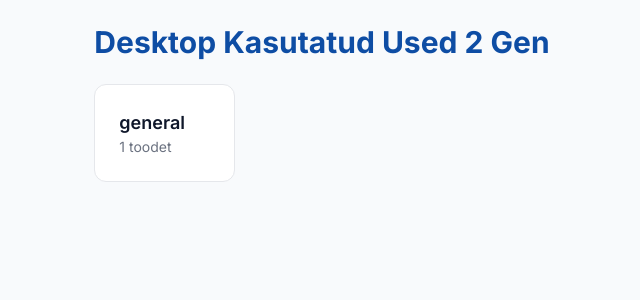
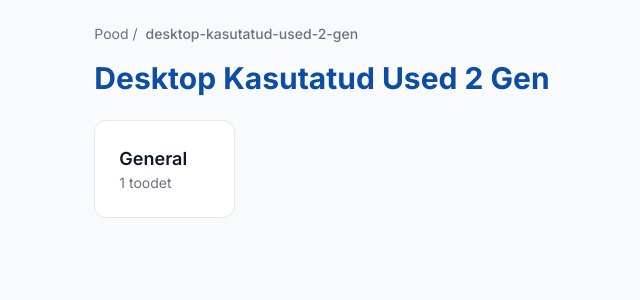
Before and after one commit to raivoto/canman.github.io, a Next.js app: page /pood/desktop-kasutatud-used-2-gen in a window 1280 px wide. Shown: the top 300 px of the page, without its empty margins (318-958 px from the left). Built offline with nearby package versions, Linux system fonts and the light colour scheme.

Commit message:
Update page.tsx

```diff
--- a/src/app/pood/[top]/page.tsx
+++ b/src/app/pood/[top]/page.tsx
@@ -1,18 +1,41 @@
-import fs from 'fs'; import path from 'path'; import Link from 'next/link';
+import fs from 'fs';
+import path from 'path';
+import Link from 'next/link';
+import { notFound } from 'next/navigation';
+
+export async function generateStaticParams() {
+  const base = path.join(process.cwd(), 'src/data/products');
+  if (!fs.existsSync(base)) return [];
+  return fs.readdirSync(base)
+    .filter(f => fs.statSync(path.join(base, f)).isDirectory())
+    .map(top => ({ top }));
+}
+
 export default function Page({ params }: { params: { top: string } }) {
   const dir = path.join(process.cwd(), `src/data/products/${params.top}`);
-  if (!fs.existsSync(dir)) return <div>404</div>;
-  const subs = fs.readdirSync(dir).filter(f=>f.endsWith('.json')).map(f=>{
-    const data = JSON.parse(fs.readFileSync(path.join(dir,f),'utf8'));
-    return { slug: f.replace('.json',''), name: data[0]?.subCategory || f.replace('.json',''), count: data.length };
-  });
+  if (!fs.existsSync(dir)) return notFound();
+
+  const subs = fs.readdirSync(dir)
+    .filter(f => f.endsWith('.json'))
+    .map(f => {
+      try {
+        const data = JSON.parse(fs.readFileSync(path.join(dir, f), 'utf8'));
+        return { slug: f.replace('.json',''), name: data[0]?.subCategory || f.replace('.json','').replace(/-/g,' '), count: data.length };
+      } catch {
+        return { slug: f.replace('.json',''), name: f.replace('.json',''), count: 0 };
+      }
+    });
+
   return (
     <div className="max-w-7xl mx-auto p-6">
+      <div className="text-sm text-gray-500 mb-4">
+        <Link href="/pood" className="hover:underline">Pood</Link> / <span className="ml-1 font-medium">{params.top}</span>
+      </div>
       <h1 className="text-3xl font-bold mb-6 capitalize" style={{color:'#0e4da4'}}>{params.top.replace(/-/g,' ')}</h1>
       <div className="grid grid-cols-1 md:grid-cols-3 gap-4">
         {subs.map(s=>(
-          <Link key={s.slug} href={`/pood/${params.top}/${s.slug}`} className="border rounded-xl p-6 hover:shadow bg-white">
-            <div className="font-semibold text-lg">{s.name}</div>
+          <Link key={s.slug} href={`/pood/${params.top}/${s.slug}`} className="border rounded-xl p-6 hover:shadow bg-white transition">
+            <div className="font-semibold text-lg capitalize">{s.name}</div>
             <div className="text-gray-500 text-sm">{s.count} toodet</div>
           </Link>
         ))}
```
